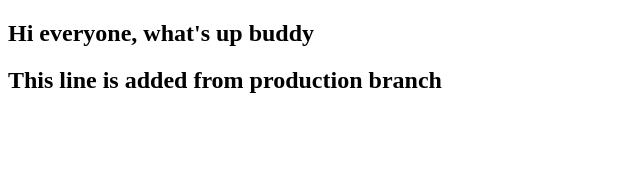
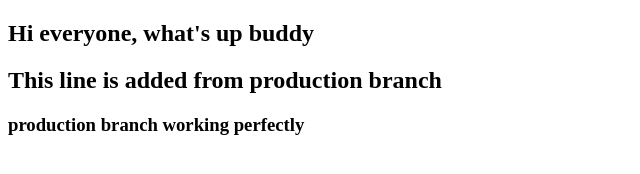
Before and after one commit to iqbal9865/my-third-repo, a plain HTML site: page index.html in a window 1280 px wide. Shown: the whole page, without its empty margins (0-640 px from the left). Drawn offline with Linux system fonts and the light colour scheme.

Commit message:
added new branch

```diff
--- a/index.html
+++ b/index.html
@@ -8,5 +8,6 @@
 <body>
     <h2>Hi everyone, what's up buddy</h2>
     <h2>This line is added from production branch</h2>
+    <h3>production branch working perfectly</h3>
 </body>
 </html>
```
